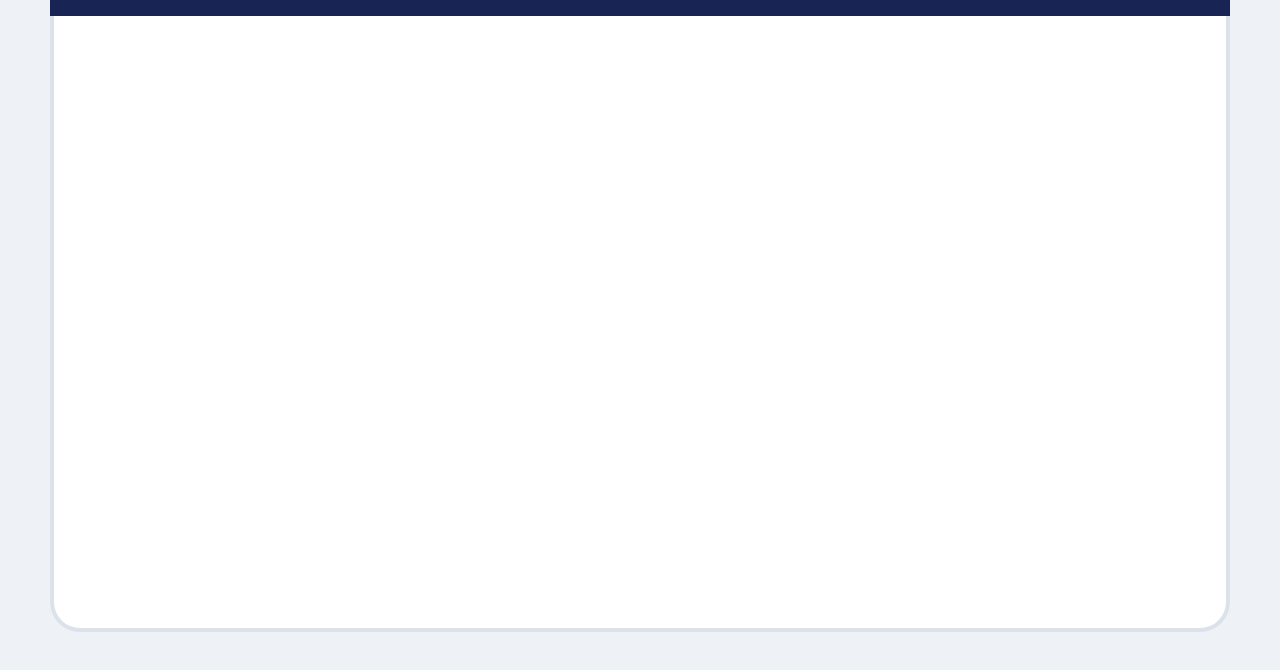
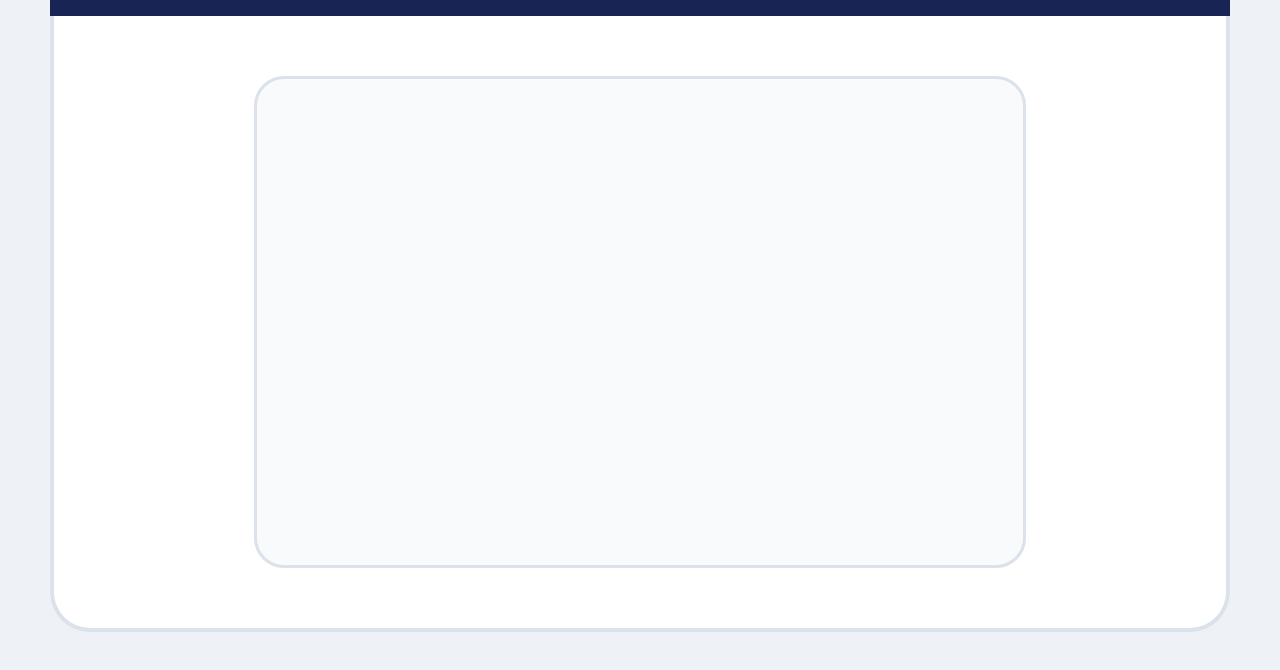
Before and after one commit to AKF-Web-Dev/solutions, a plain HTML site: page css/css-assignment-6/index.html in a window 1280 px wide. Shown: the part 118-788 px from the top of the page. Drawn offline with Linux system fonts and the light colour scheme.

Commit message:
the assignment 10 has been created and pushed

```diff
--- a/css/css-assignment-6/index.html
+++ b/css/css-assignment-6/index.html
@@ -24,6 +24,9 @@
     </nav>
 
     <!-- Main section -->
-    <main></main>
+    <main>
+      <!-- Section card -->
+      <section></section>
+    </main>
   </body>
 </html>
--- a/css/css-assignment-6/style.css
+++ b/css/css-assignment-6/style.css
@@ -65,8 +65,17 @@ main {
   height: 88%;
   width: 100%;
   background-color: var(--main-background);
-  border-bottom-left-radius: 30px;
-  border-bottom-right-radius: 30px;
+  border-bottom-left-radius: 40px;
+  border-bottom-right-radius: 40px;
   border: 4px solid var(--border-color);
   border-top: none;
+  padding: 60px 200px 60px 200px;
 }
+
+section {
+  height: 100%;
+  width: 100%;
+  border-radius: 30px;
+  background-color: var(--section-background);
+  border: 3px solid var(--border-color);
+}
```
